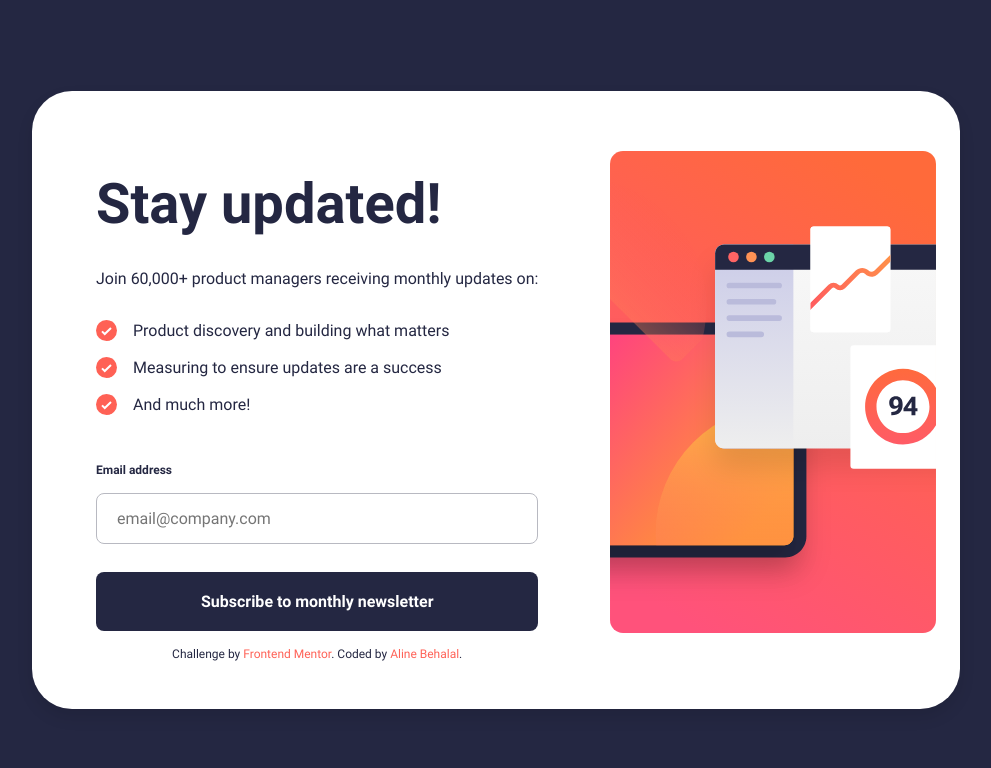
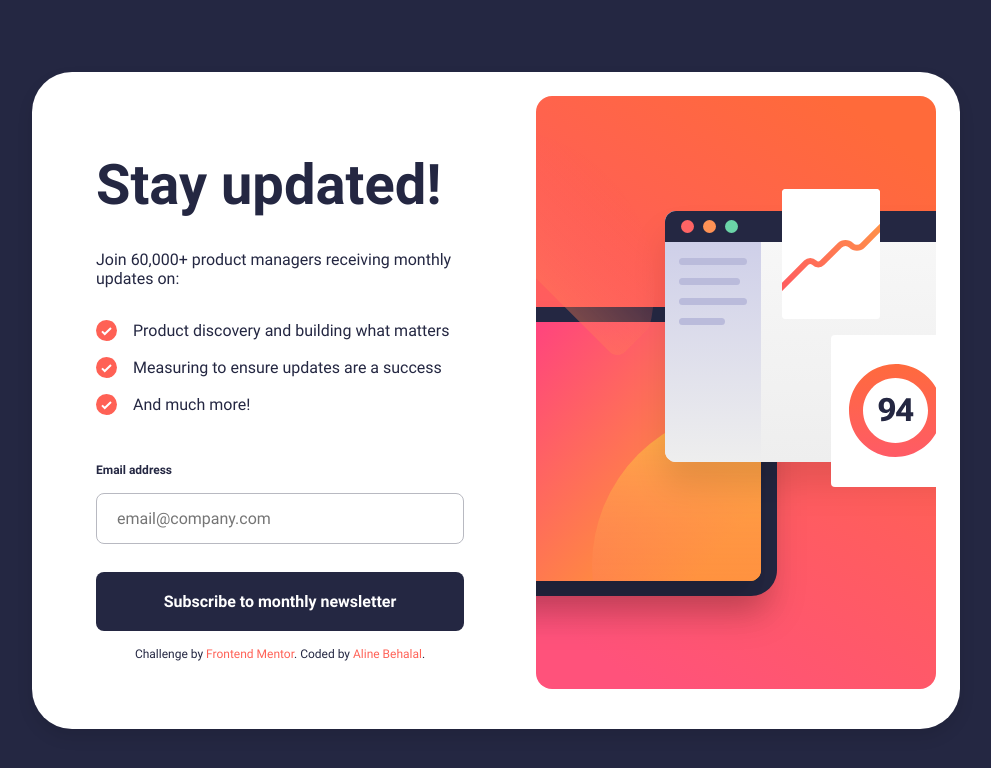
Before and after one commit to Hileene/newsletter-app, a React (Create React App) app in the folder frontend/: page / in a window 1280 px wide. Shown: the top 768 px of the page, without its empty margins (144-1135 px from the left). Built offline with nearby package versions, Linux system fonts and the light colour scheme.

Commit message:
Deleted width and height in signup-image_desk

```diff
--- a/frontend/src/components/SignupImg/signupimg.css
+++ b/frontend/src/components/SignupImg/signupimg.css
@@ -15,8 +15,8 @@
 
   .signup-image_desk {
     display: block;
-    width: 100%;
-    height: 100%;
+    /*width: 100%;
+    height: 100%;*/
     object-fit: cover;
   }
 }
```
